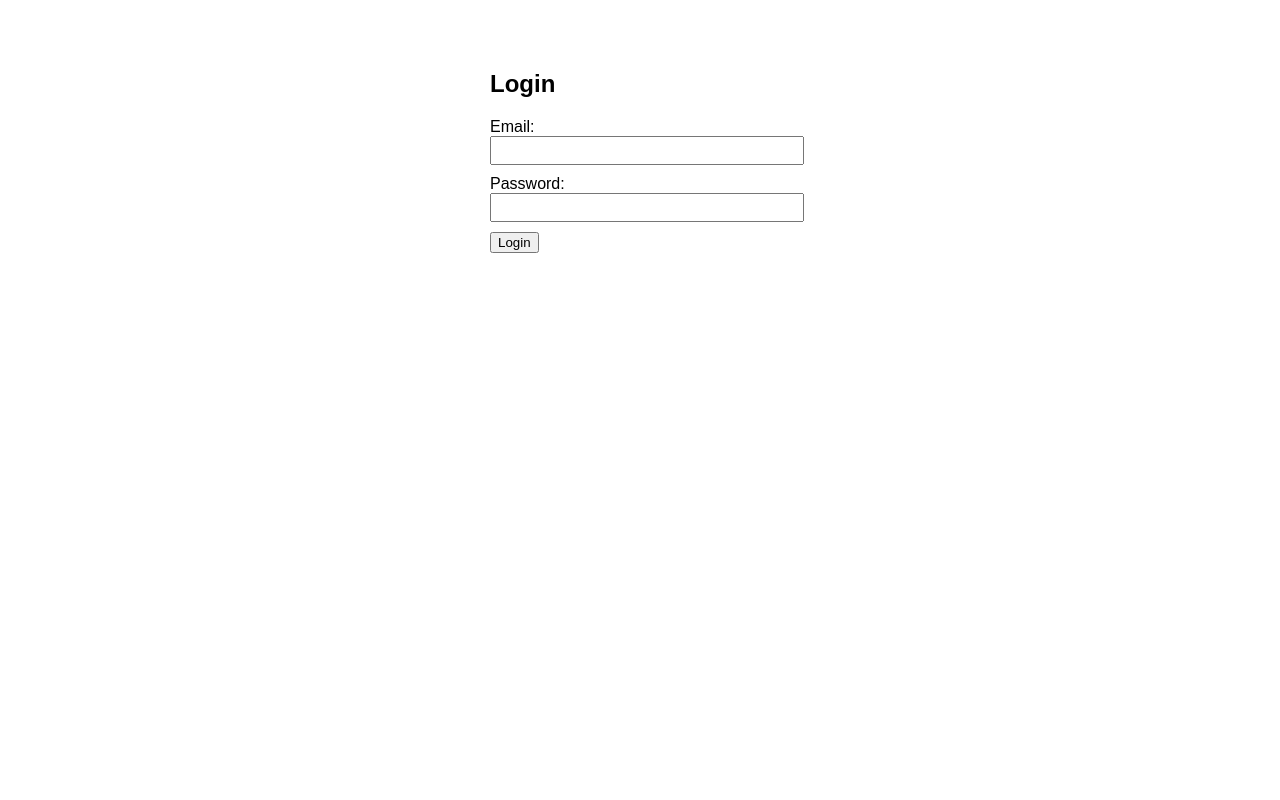
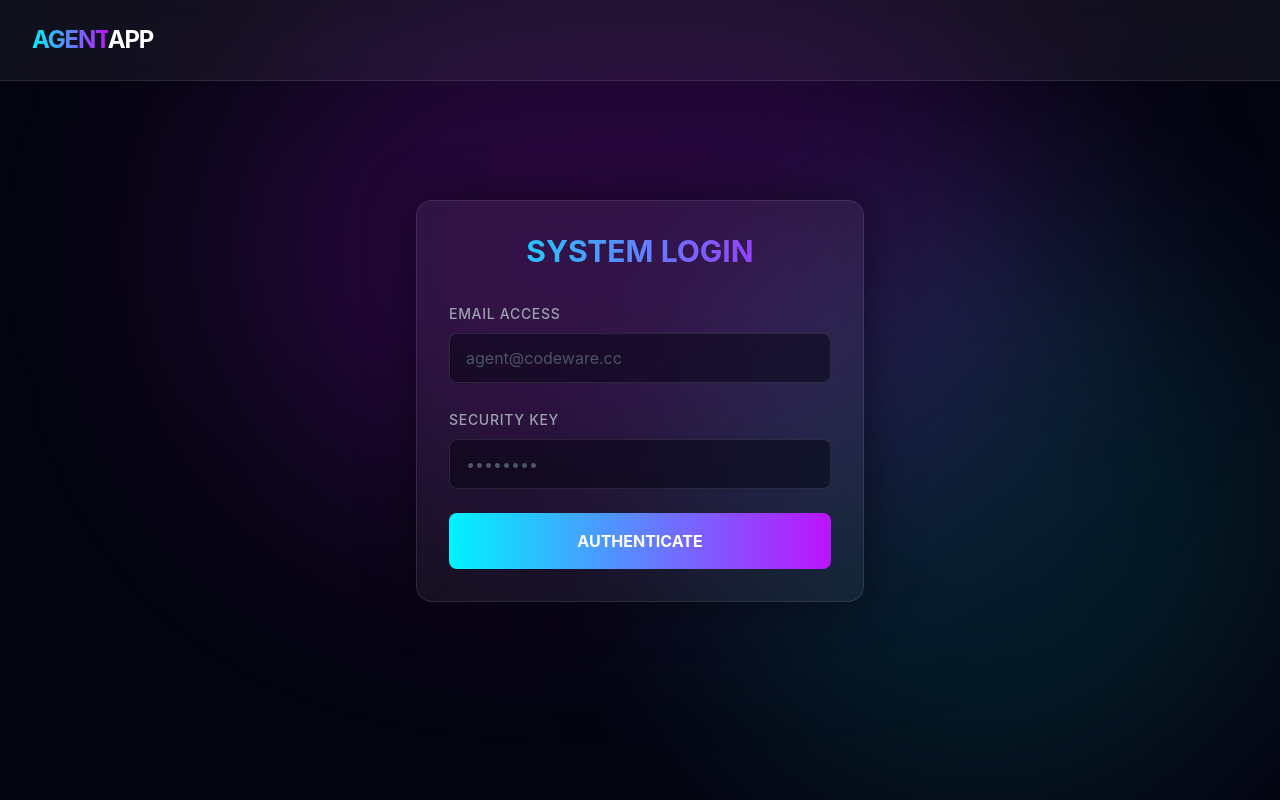
Before and after one commit to cyrip/app-base-nv, a Vue app in the folder frontend/: page /login in a window 1280 px wide. Built offline with nearby package versions, Linux system fonts and the light colour scheme.

Commit message:
Fix tailwind

```diff
--- a/frontend/package.json
+++ b/frontend/package.json
@@ -16,6 +16,9 @@
     },
     "devDependencies": {
         "@vitejs/plugin-vue": "^4.5.2",
+        "autoprefixer": "^10.4.22",
+        "postcss": "^8.5.6",
+        "tailwindcss": "^3.4.17",
         "vite": "^5.0.10"
     }
 }
--- /dev/null
+++ b/frontend/postcss.config.js
@@ -0,0 +1,6 @@
+export default {
+    plugins: {
+        tailwindcss: {},
+        autoprefixer: {},
+    },
+}
--- a/frontend/src/App.vue
+++ b/frontend/src/App.vue
@@ -3,25 +3,35 @@ import { RouterView } from 'vue-router'
 </script>
 
 <template>
-  <div class="app-container">
-    <nav v-if="$route.name !== 'login' && $route.name !== 'register'">
-      <router-link to="/">Home</router-link> |
-      <router-link to="/users">Users</router-link>
+  <div class="min-h-screen bg-deep-space text-white overflow-hidden relative selection:bg-neon-blue selection:text-deep-space font-sans">
+    <!-- Background Glow -->
+    <div class="fixed top-0 left-1/2 -translate-x-1/2 w-[800px] h-[500px] bg-neon-purple/20 blur-[120px] rounded-full pointer-events-none z-0"></div>
+    <div class="fixed bottom-0 right-0 w-[600px] h-[600px] bg-neon-blue/10 blur-[100px] rounded-full pointer-events-none z-0"></div>
+
+    <!-- Navbar -->
+    <nav class="relative z-50 flex items-center justify-between px-8 py-6 backdrop-blur-md bg-white/5 border-b border-white/10">
+      <div class="text-2xl font-bold tracking-tighter">
+        <span class="text-transparent bg-clip-text bg-gradient-to-r from-neon-blue to-neon-purple">AGENT</span>
+        <span class="text-white">APP</span>
+      </div>
+      <div class="flex gap-6 text-sm font-medium text-gray-300" v-if="$route.name !== 'login'">
+        <router-link to="/" class="hover:text-neon-blue transition-colors duration-300">Home</router-link>
+        <router-link to="/users" class="hover:text-neon-blue transition-colors duration-300">Users</router-link>
+      </div>
+      <div v-if="$route.name !== 'login'">
+         <button class="px-6 py-2 text-sm font-bold text-deep-space bg-neon-blue rounded-full hover:bg-white hover:shadow-[0_0_20px_rgba(0,243,255,0.5)] transition-all duration-300">
+          CONNECT
+        </button>
+      </div>
     </nav>
-    <RouterView />
+
+    <!-- Main Content -->
+    <main class="relative z-10">
+      <RouterView />
+    </main>
   </div>
 </template>
 
 <style>
-.app-container {
-  font-family: Arial, sans-serif;
-  max-width: 800px;
-  margin: 0 auto;
-  padding: 20px;
-}
-nav {
-  margin-bottom: 20px;
-  padding: 10px;
-  background: #f0f0f0;
-}
+/* Global styles if needed */
 </style>
--- a/frontend/src/modules/auth/views/Login.vue
+++ b/frontend/src/modules/auth/views/Login.vue
@@ -20,39 +20,44 @@ const handleLogin = async () => {
 </script>
 
 <template>
-  <div class="login">
-    <h2>Login</h2>
-    <form @submit.prevent="handleLogin">
-      <div>
-        <label>Email:</label>
-        <input v-model="email" type="email" required />
-      </div>
-      <div>
-        <label>Password:</label>
-        <input v-model="password" type="password" required />
-      </div>
-      <button type="submit">Login</button>
-    </form>
-    <p v-if="error" class="error">{{ error }}</p>
+  <div class="flex items-center justify-center min-h-[80vh]">
+    <div class="w-full max-w-md p-8 rounded-2xl bg-white/5 border border-white/10 backdrop-blur-md shadow-[0_0_50px_rgba(0,0,0,0.5)]">
+      <h2 class="text-3xl font-bold text-center mb-8 text-transparent bg-clip-text bg-gradient-to-r from-neon-blue to-neon-purple">
+        SYSTEM LOGIN
+      </h2>
+      <form @submit.prevent="handleLogin" class="space-y-6">
+        <div class="space-y-2">
+          <label class="text-sm font-medium text-gray-400 uppercase tracking-wider">Email Access</label>
+          <input
+            v-model="email"
+            type="email"
+            required
+            class="w-full px-4 py-3 bg-deep-space/50 border border-white/10 rounded-lg focus:outline-none focus:border-neon-blue focus:shadow-[0_0_15px_rgba(0,243,255,0.3)] transition-all duration-300 text-white placeholder-gray-600"
+            placeholder="agent@codeware.cc"
+          />
+        </div>
+        <div class="space-y-2">
+          <label class="text-sm font-medium text-gray-400 uppercase tracking-wider">Security Key</label>
+          <input
+            v-model="password"
+            type="password"
+            required
+            class="w-full px-4 py-3 bg-deep-space/50 border border-white/10 rounded-lg focus:outline-none focus:border-neon-purple focus:shadow-[0_0_15px_rgba(188,19,254,0.3)] transition-all duration-300 text-white placeholder-gray-600"
+            placeholder="••••••••"
+          />
+        </div>
+        <button
+          type="submit"
+          class="w-full py-4 mt-4 font-bold text-white bg-gradient-to-r from-neon-blue to-neon-purple rounded-lg hover:opacity-90 hover:shadow-[0_0_30px_rgba(0,243,255,0.4)] transition-all duration-300 transform hover:-translate-y-1"
+        >
+          AUTHENTICATE
+        </button>
+      </form>
+      <p v-if="error" class="mt-4 text-center text-red-400 bg-red-400/10 py-2 rounded border border-red-400/20">{{ error }}</p>
+    </div>
   </div>
 </template>
 
 <style scoped>
-.login {
-  max-width: 300px;
-  margin: 50px auto;
-}
-div {
-  margin-bottom: 10px;
-}
-label {
-  display: block;
-}
-input {
-  width: 100%;
-  padding: 5px;
-}
-.error {
-  color: red;
-}
+/* Scoped styles replaced by Tailwind */
 </style>
--- a/frontend/src/modules/landing/views/Landing.vue
+++ b/frontend/src/modules/landing/views/Landing.vue
@@ -1,23 +1,43 @@
 <template>
-  <div class="landing">
-    <h1>Welcome to the Agent App</h1>
-    <p>This is the general project foundation.</p>
-    <router-link to="/login" class="btn">Login</router-link>
+  <div class="container mx-auto px-4 pt-20 text-center">
+    <h1 class="text-7xl font-bold mb-6 tracking-tight">
+      The Future of <br />
+      <span class="text-transparent bg-clip-text bg-gradient-to-r from-neon-blue via-purple-500 to-neon-purple animate-pulse">AI AGENTS</span>
+    </h1>
+    <p class="text-xl text-gray-400 mb-12 max-w-2xl mx-auto leading-relaxed">
+      Orchestrate autonomous agents with a next-generation interface.
+      Built for scalability, designed for the future.
+    </p>
+
+    <div class="flex justify-center gap-6">
+      <button class="group relative px-8 py-4 bg-transparent overflow-hidden rounded-xl">
+        <div class="absolute inset-0 w-full h-full bg-gradient-to-r from-neon-blue to-neon-purple opacity-20 group-hover:opacity-30 transition-opacity"></div>
+        <div class="absolute inset-0 w-full h-full border border-white/20 rounded-xl group-hover:border-neon-blue/50 transition-colors"></div>
+        <span class="relative text-lg font-bold text-white group-hover:text-neon-blue transition-colors">Get Started</span>
+      </button>
+      <router-link to="/login" class="px-8 py-4 text-lg font-bold text-gray-300 hover:text-white transition-colors">
+        Login
+      </router-link>
+    </div>
+
+    <!-- Stats Card -->
+    <div class="mt-24 grid grid-cols-1 md:grid-cols-3 gap-8 max-w-5xl mx-auto">
+      <div class="p-6 rounded-2xl bg-white/5 border border-white/10 backdrop-blur-sm hover:border-neon-blue/30 transition-all duration-500 group">
+        <div class="text-4xl font-bold text-white mb-2 group-hover:text-neon-blue transition-colors">98%</div>
+        <div class="text-gray-400 text-sm uppercase tracking-wider">Efficiency</div>
+      </div>
+      <div class="p-6 rounded-2xl bg-white/5 border border-white/10 backdrop-blur-sm hover:border-neon-purple/30 transition-all duration-500 group">
+        <div class="text-4xl font-bold text-white mb-2 group-hover:text-neon-purple transition-colors">24/7</div>
+        <div class="text-gray-400 text-sm uppercase tracking-wider">Uptime</div>
+      </div>
+      <div class="p-6 rounded-2xl bg-white/5 border border-white/10 backdrop-blur-sm hover:border-neon-blue/30 transition-all duration-500 group">
+        <div class="text-4xl font-bold text-white mb-2 group-hover:text-neon-blue transition-colors">10k+</div>
+        <div class="text-gray-400 text-sm uppercase tracking-wider">Agents</div>
+      </div>
+    </div>
   </div>
 </template>
 
 <style scoped>
-.landing {
-  text-align: center;
-  margin-top: 50px;
-}
-.btn {
-  display: inline-block;
-  padding: 10px 20px;
-  background-color: #42b983;
-  color: white;
-  text-decoration: none;
-  border-radius: 4px;
-  margin-top: 20px;
-}
+/* Scoped styles if needed */
 </style>
--- a/frontend/src/modules/users/views/UserManagement.vue
+++ b/frontend/src/modules/users/views/UserManagement.vue
@@ -20,43 +20,56 @@ onMounted(async () => {
 </script>
 
 <template>
-  <div class="users">
-    <h2>User Management</h2>
-    <p v-if="error" class="error">{{ error }}</p>
-    <table v-if="users.length">
+  <div class="container mx-auto px-4 py-12">
+    <div class="flex items-center justify-between mb-8">
+      <h2 class="text-3xl font-bold text-transparent bg-clip-text bg-gradient-to-r from-neon-blue to-neon-purple">
+        USER MANAGEMENT
+      </h2>
+      <div class="px-4 py-2 text-xs font-bold text-neon-blue bg-neon-blue/10 rounded-full border border-neon-blue/20">
+        {{ users.length }} ACTIVE AGENTS
+      </div>
+    </div>
+
+    <p v-if="error" class="mb-6 text-red-400 bg-red-400/10 py-3 px-4 rounded-lg border border-red-400/20">{{ error }}</p>
+
+    <div v-if="users.length" class="overflow-hidden rounded-xl border border-white/10 bg-white/5 backdrop-blur-sm">
+      <table class="w-full text-left border-collapse">
         <thead>
-        <tr>
-          <th>ID</th>
-          <th>Email</th>
-          <th>Role</th>
+          <tr class="border-b border-white/10">
+            <th class="p-4 text-xs font-bold text-gray-400 uppercase tracking-wider">ID</th>
+            <th class="p-4 text-xs font-bold text-gray-400 uppercase tracking-wider">Email Identity</th>
+            <th class="p-4 text-xs font-bold text-gray-400 uppercase tracking-wider">Access Level</th>
+            <th class="p-4 text-xs font-bold text-gray-400 uppercase tracking-wider text-right">Status</th>
           </tr>
         </thead>
-      <tbody>
-        <tr v-for="user in users" :key="user.id">
-          <td>{{ user.id }}</td>
-          <td>{{ user.email }}</td>
-          <td>{{ user.role }}</td>
+        <tbody class="divide-y divide-white/5">
+          <tr v-for="user in users" :key="user.id" class="group hover:bg-white/5 transition-colors duration-200">
+            <td class="p-4 text-sm font-mono text-gray-400 group-hover:text-white transition-colors">#{{ user.id }}</td>
+            <td class="p-4 text-sm font-medium text-white group-hover:text-neon-blue transition-colors">{{ user.email }}</td>
+            <td class="p-4">
+              <span
+                class="inline-flex items-center px-2.5 py-0.5 rounded-full text-xs font-medium border"
+                :class="user.role === 'admin' ? 'bg-neon-purple/10 text-neon-purple border-neon-purple/20' : 'bg-neon-blue/10 text-neon-blue border-neon-blue/20'"
+              >
+                {{ user.role.toUpperCase() }}
+              </span>
+            </td>
+            <td class="p-4 text-right">
+              <div class="inline-flex items-center gap-2">
+                <div class="w-2 h-2 rounded-full bg-green-400 animate-pulse"></div>
+                <span class="text-xs text-green-400">ONLINE</span>
+              </div>
+            </td>
           </tr>
         </tbody>
       </table>
-    <p v-else>No users found.</p>
+    </div>
+    <div v-else class="text-center py-12 text-gray-500">
+      No agents found in the system.
+    </div>
   </div>
 </template>
 
 <style scoped>
-table {
-  width: 100%;
-  border-collapse: collapse;
-}
-th, td {
-  border: 1px solid #ddd;
-  padding: 8px;
-  text-align: left;
-}
-th {
-  background-color: #f2f2f2;
-}
-.error {
-  color: red;
-}
+/* Scoped styles replaced by Tailwind */
 </style>
--- a/frontend/src/style.css
+++ b/frontend/src/style.css
@@ -1,5 +1,7 @@
+@tailwind base;
+@tailwind components;
+@tailwind utilities;
+
 body {
-  margin: 0;
-  padding: 0;
-  box-sizing: border-box;
+    @apply bg-deep-space text-white;
 }
--- /dev/null
+++ b/frontend/tailwind.config.js
@@ -0,0 +1,20 @@
+/** @type {import('tailwindcss').Config} */
+export default {
+    content: [
+        "./index.html",
+        "./src/**/*.{vue,js,ts,jsx,tsx}",
+    ],
+    theme: {
+        extend: {
+            colors: {
+                'neon-blue': '#00f3ff',
+                'neon-purple': '#bc13fe',
+                'deep-space': '#050511',
+            },
+            fontFamily: {
+                sans: ['Inter', 'sans-serif'],
+            },
+        },
+    },
+    plugins: [],
+}
```
Also changed, not shown: 1 other file (tests, documents, lock files or other folders). Lines whose indentation alone changed are shown as unchanged.
